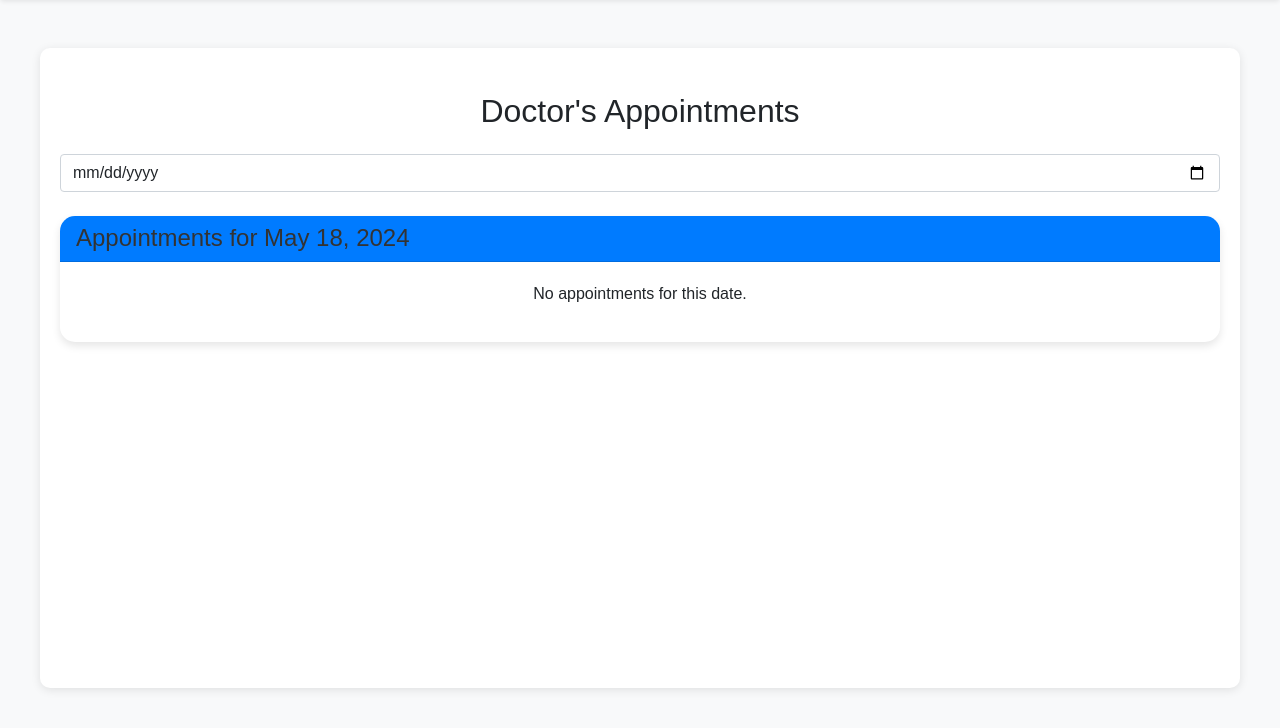
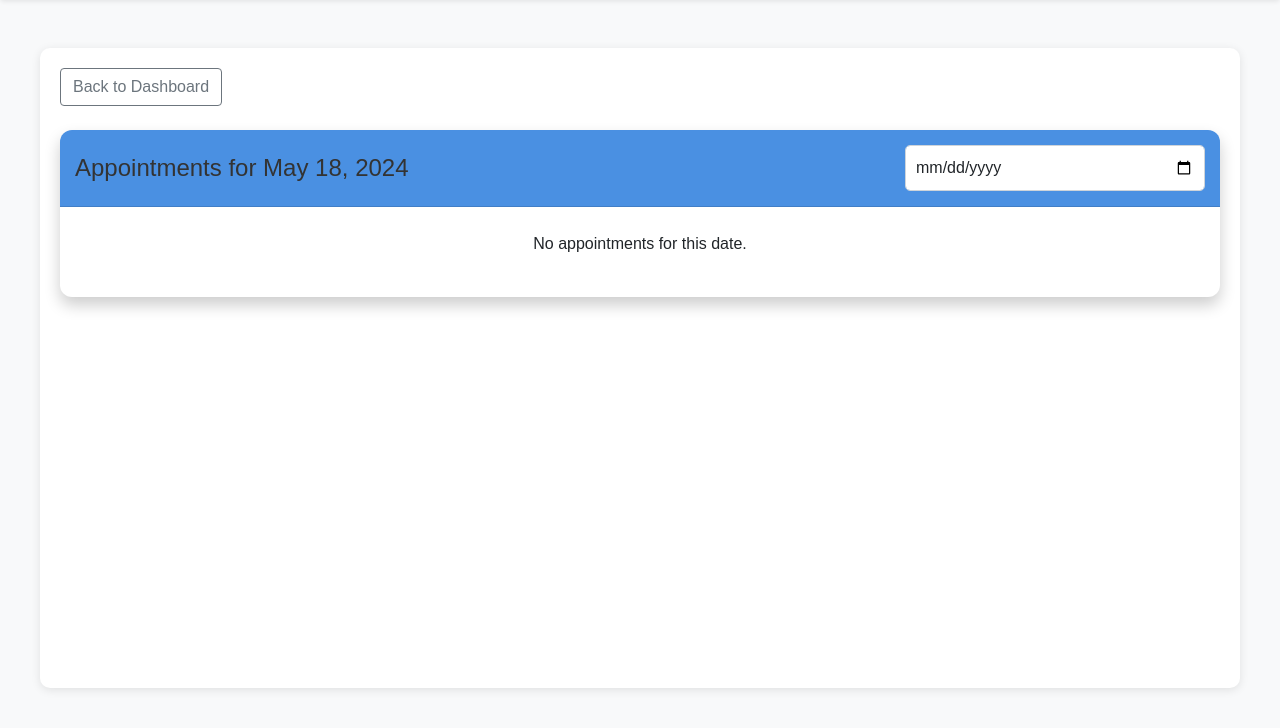
Before and after one commit to rohan-dev-contact/careunityportal, a Django app: page /user/appointments/ in a window 1280 px wide. Shown: the part 72-800 px from the top of the page. Run offline with Django 4.2, Linux system fonts and the light colour scheme; a user stored in the database is signed in; tables that the repository leaves empty hold one stand-in row (values such as "Sample post"); some libraries are stand-ins or nearby versions.

Commit message:
changes added

```diff
--- a/Doctor_App/views.py
+++ b/Doctor_App/views.py
@@ -338,7 +338,7 @@ def doctor_appointments(request):
 
     appointments_list = Appointment.objects.filter(doctor=request.user.doctor, appdate=selected_date)
 
-    paginator = Paginator(appointments_list, 2)  # Show 5 appointments per page
+    paginator = Paginator(appointments_list, 5)  # Show 5 appointments per page
     page_number = request.GET.get('page')
     appointments = paginator.get_page(page_number)
 
--- a/templates/Doctor_App/doctor/appointments.html
+++ b/templates/Doctor_App/doctor/appointments.html
@@ -4,24 +4,36 @@
     {% include "./navbar.html" %}
 {% endblock nav %}
 
-
 {% block content %}
 <style>
     .card {
-        border-radius: 15px;
-        box-shadow: 0 4px 8px rgba(0, 0, 0, 0.1);
+        border-radius: 12px;
+        box-shadow: 0 8px 16px rgba(0, 0, 0, 0.2);
         margin-top: 20px;
+        background-color: #ffffff;
     }
     .card-header {
-        background-color: #007bff;
+        background-color: #4a90e2;
         color: #fff;
-        border-radius: 15px 15px 0 0;
+        border-radius: 12px 12px 0 0;
+        padding: 15px;
+        display: flex;
+        justify-content: space-between;
+        align-items: center;
     }
     .card-body {
-        padding: 20px;
+        padding: 25px;
     }
     .table {
         margin-top: 20px;
+    }
+    .table thead th {
+        border-bottom: 2px solid #dee2e6;
+        background-color: #f8f9fa;
+    }
+    .table tbody tr:hover {
+        background-color: #f1f1f1;
+        transition: background-color 0.2s ease-in-out;
     }
     .pagination {
         display: flex;
@@ -31,22 +43,45 @@
     .pagination .page-link {
         border-radius: 5px;
         margin: 0 5px;
+        color: #007bff;
+    }
+    .pagination .page-item.active .page-link {
+        background-color: #007bff;
+        border-color: #007bff;
+        color: #fff;
+    }
+    #appointment-date {
+        max-width: 300px;
+        padding: 10px;
+        border: 1px solid #ced4da;
+        border-radius: 5px;
+        margin-left: auto;
+    }
+    .btn-outline-secondary {
+        border-color: #6c757d;
+        color: #6c757d;
+    }
+    .btn-outline-secondary:hover {
+        background-color: #6c757d;
+        color: #fff;
     }
 </style>
 
-<div class=" mt-4">
-    <h2 class="text-center mb-4">Doctor's Appointments</h2>
-    <div class="d-flex justify-content-center mb-4">
-        <input type="date" id="appointment-date" class="form-control" value="{{ selected_date }}">
+<div class="">
+    <div class="row mb-4">
+        <div class="col">
+            <a href="{% url 'doctor_dashboard' %}" class="btn btn-outline-secondary">Back to Dashboard</a>
+        </div>
     </div>
     <div class="card">
         <div class="card-header">
             <h3 class="card-title mb-0">Appointments for {{ selected_date }}</h3>
+            <input type="date" id="appointment-date" class="form-control" value="{{ selected_date }}">
         </div>
         <div class="card-body">
             {% if appointments %}
                 <div class="table-responsive">
-                    <table class="table table-striped  table-hover">
+                    <table class="table table-striped table-hover">
                         <thead>
                             <tr>
                                 <th>Patient</th>
```
Lines whose indentation alone changed are shown as unchanged.
